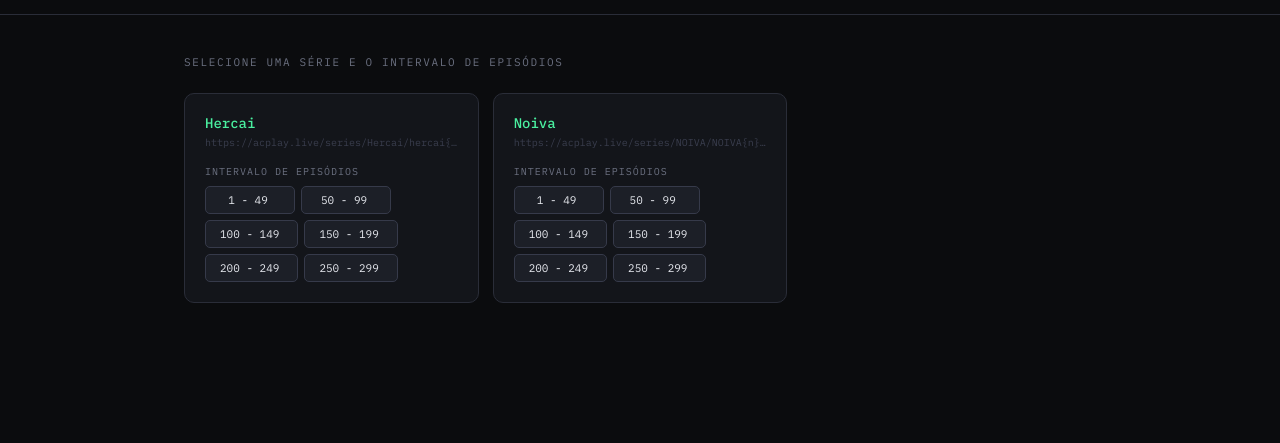
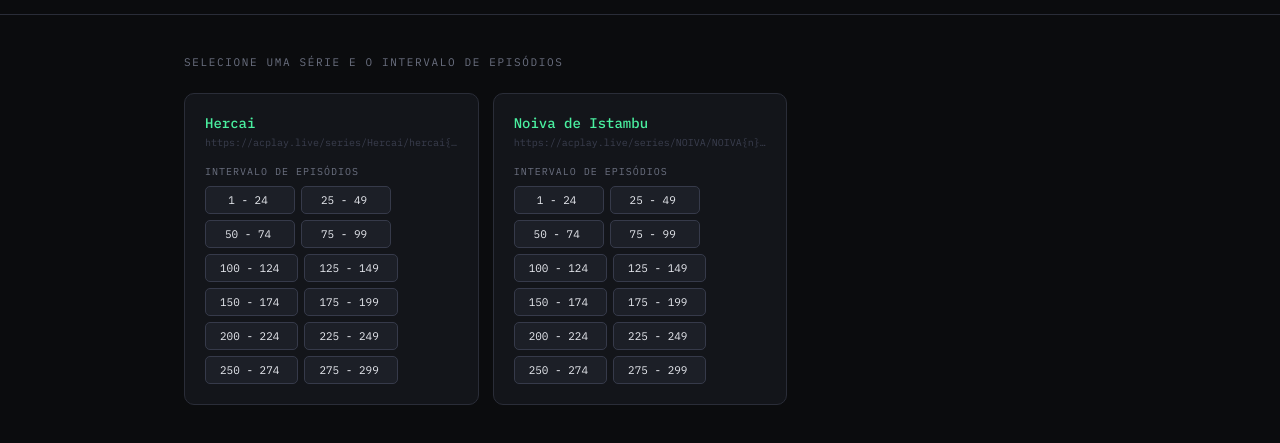
Before and after one commit to FabioHorsts/url-scanner, a website: page public/index.html in a window 1280 px wide. Shown: the part 51-494 px from the top of the page. Drawn offline with Linux system fonts and the light colour scheme.

Commit message:
Update index.html

```diff
--- a/public/index.html
+++ b/public/index.html
@@ -200,19 +200,25 @@
 <script>
 const SERIES = [
   { name: "Hercai", template: "https://acplay.live/series/Hercai/hercai{n}.mp4", zeros: 3 },
-  { name: "Noiva",  template: "https://acplay.live/series/NOIVA/NOIVA{n}.mp4",   zeros: 3 },
+  { name: "Noiva de Istambu",  template: "https://acplay.live/series/NOIVA/NOIVA{n}.mp4",   zeros: 3 },
   /* Adicione mais series aqui:
   { name: "Nome", template: "https://acplay.live/series/NOME/NOME{n}.mp4", zeros: 3 },
   */
 ];
 
 const RANGES = [
-  { label: "1 - 49",    from: 1,   to: 49  },
-  { label: "50 - 99", from: 50, to: 99 },
-  { label: "100 - 149", from: 100, to: 149 },
-  { label: "150 - 199", from: 150, to: 199 },
-  { label: "200 - 249", from: 200, to: 249 },
-  { label: "250 - 299", from: 250, to: 299 },
+  { label: "1 - 24",    from: 1,   to: 24  },
+  { label: "25 - 49",    from: 25,   to: 49  },
+  { label: "50 - 74", from: 50, to: 74 },
+  { label: "75 - 99",    from: 75,   to: 99  },
+  { label: "100 - 124", from: 100, to: 124 },
+  { label: "125 - 149", from: 125, to: 149 },
+  { label: "150 - 174", from: 150, to: 174 },
+  { label: "175 - 199", from: 175, to: 199 },
+  { label: "200 - 224", from: 200, to: 224 },
+  { label: "225 - 249", from: 225, to: 249 },
+  { label: "250 - 274", from: 250, to: 274 },
+  { label: "275 - 299", from: 275, to: 299 },
 ];
 
 let currentFilter = "all";
```
